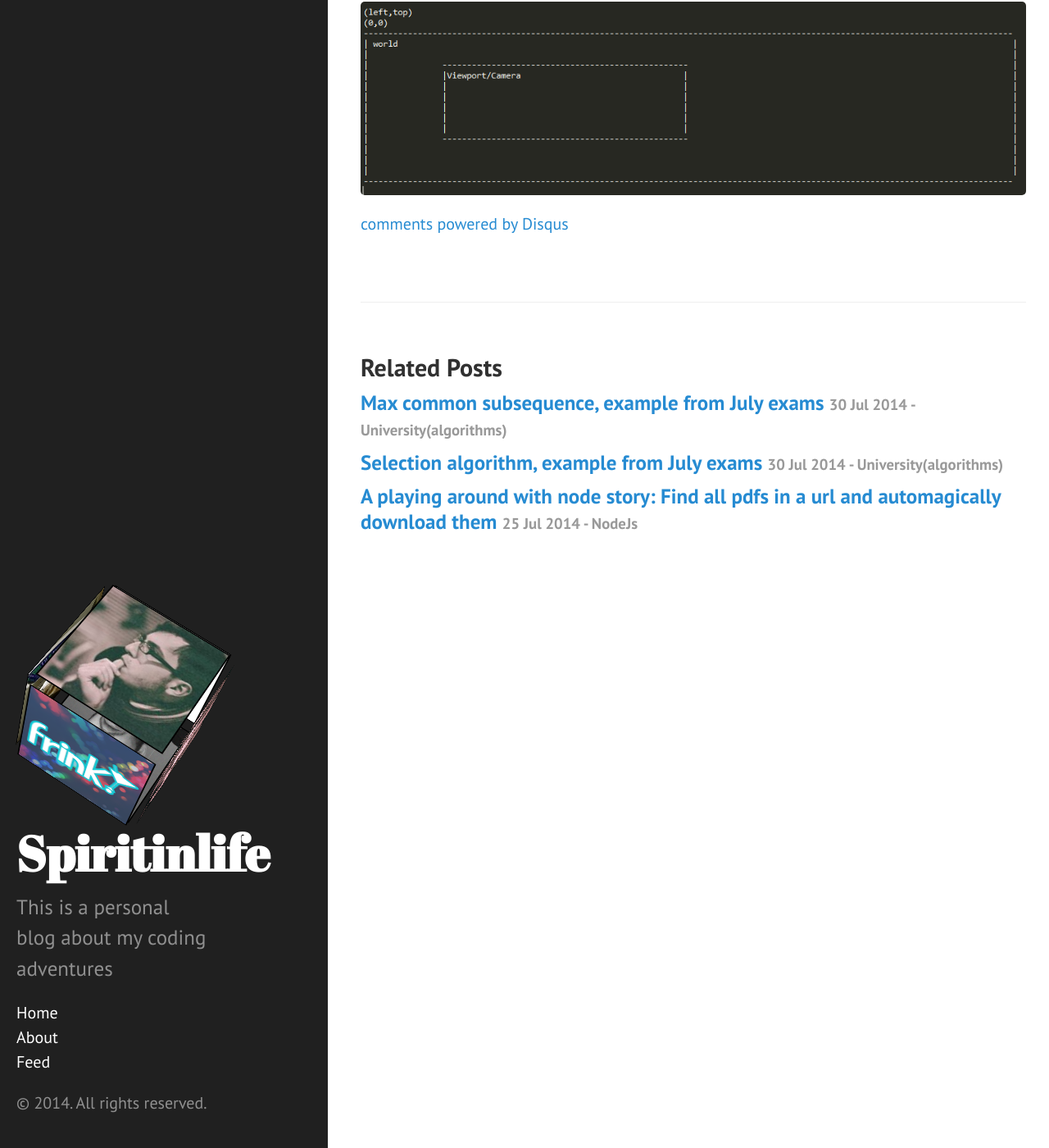
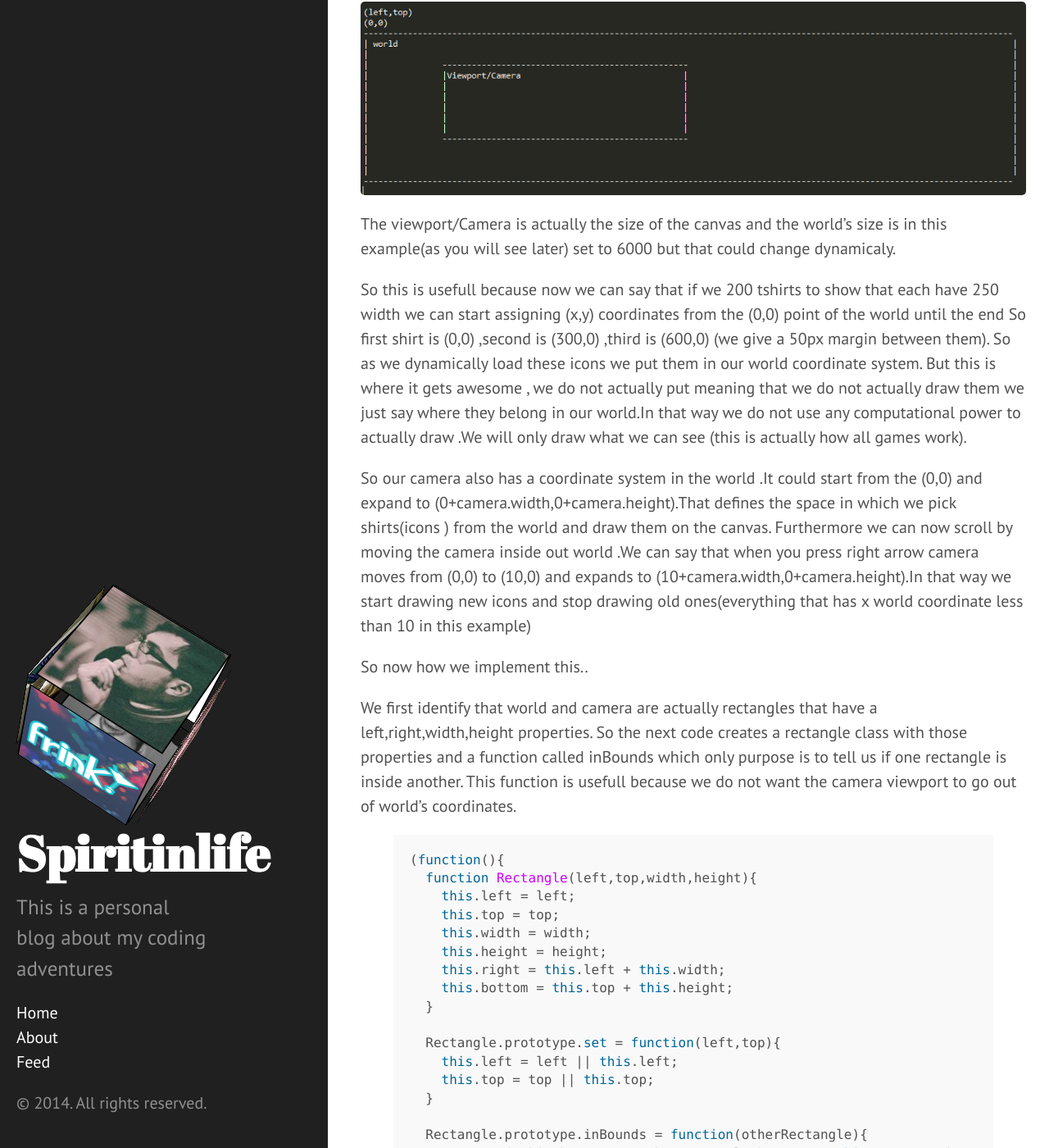
Before and after one commit to spiritinlife/spiritinlife.github.io, a Jekyll site: the page built from _posts/2014-08-02-Implementing-hanging-rack-clothes-js-canvas.markdown, in a window 1280 px wide and 1400 px high, scrolled down 3316 px. Shown: the whole window at 82% size. Built offline with Jekyll 4.4.1, drawn with Linux system fonts in a browser that asks for light colours; Markdown is read by kramdown in place of the engine named in the settings; comment, search, counter and statistics services are not loaded; some of the changed text lies outside the part shown.

Commit message:
Article about javascript canvas

```diff
--- a/_posts/2014-08-02-Implementing-hanging-rack-clothes-js-canvas.markdown
+++ b/_posts/2014-08-02-Implementing-hanging-rack-clothes-js-canvas.markdown
@@ -133,3 +133,159 @@ Lets see what we try to do
 We will have a big world in our mind in which we can only see a certain amount of space so in poor graphics it looks like this<br>
 
 <img src="/images/camera_world_cords_explained.png">
+
+
+
+
+The viewport/Camera is actually the size of the canvas and the world's size is in this example(as you will see later) set to 6000 but that could change dynamicaly.
+
+So this is usefull because now we can say that if we 200 tshirts to show that each have 250 width we can start assigning (x,y) coordinates from the (0,0) point of the world until the end
+So first shirt is (0,0) ,second is (300,0) ,third is (600,0) (we give a 50px margin between them).
+So as we dynamically load these icons we put them in our world coordinate system.
+But this is where it gets awesome , we do not actually put meaning that we do not actually draw them we just say where they belong in our world.In that way we do not use any computational power to actually draw .We will only draw what we can see (this is actually how all games work).
+
+So our camera also has a coordinate system in the world .It could start from the (0,0) and expand to (0+camera.width,0+camera.height).That defines the space in which we pick shirts(icons )
+from the world and draw them on the canvas.
+Furthermore we can now scroll by moving the camera inside out world .We can say that when you press right arrow camera moves from (0,0) to (10,0) and expands to (10+camera.width,0+camera.height).In that way we start drawing new icons and stop drawing old ones(everything that has x world coordinate less than 10 in this example)
+
+
+
+
+So now how we implement this..
+
+We first identify that world and camera are actually rectangles that have a left,right,width,height properties.
+So the next code creates a rectangle class with those properties and a function called inBounds which only purpose is to tell us if one rectangle is inside another.
+This function is usefull because we do not want the camera viewport to go out of world's coordinates.
+
+{% highlight javascript %}
+(function(){
+  function Rectangle(left,top,width,height){
+    this.left = left;
+    this.top = top;
+    this.width = width;
+    this.height = height;
+    this.right = this.left + this.width;
+    this.bottom = this.top + this.height;
+  }
+
+  Rectangle.prototype.set = function(left,top){
+    this.left = left || this.left;
+    this.top = top || this.top;
+  }
+
+  Rectangle.prototype.inBounds = function(otherRectangle){
+     return ( this.bottom <= otherRectangle.bottom && this.top >= otherRectangle.top && this.left >= otherRectangle.left && this.right <= otherRectangle.right);
+
+  }
+
+  HangingRack.Rectangle = Rectangle;
+})();
+
+
+{% endhighlight %}
+
+
+So now we can implement our camera  as rectangle.
+Next we define our camera class.
+Camera has its own world coordinates xView,yView , viewport width and height and world width and height
+So we create two rectangles one that has the camera viewport and one that has the cameras world(actually the whole world-there is no other world just the cameras).
+We also define one function :
+-updateViewport uses the HangingRack.controls left and right to interpolate the xView and yView by a speed of 200/FPS when they are pressed.It also performs a trick that will be  explained  later so that we can identify touches (for mobile compatibility).It also checks if the the viewport is in the world after the change and if it is not it forces it to be.
+
+{% highlight javascript %}
+
+
+(function(){
+  /****************************************
+  *       xCamera.js                *
+  * Implementation of a 2d camera on the  *
+  * xAxis only                            *
+  *****************************************/
+
+
+  //xCamera constructor
+  //xView is the position of the camera on x
+  //yView is the position of the camera on y
+  //vWidth is the viewport width
+  //vHeight is the viewport height
+  //wHeight is the worlds height
+  //wHeight is the worlds width
+  function xCamera(vWidth,vHeight,wWidth,wHeight,xView,yView){
+
+    //Position of camera (default left-top)
+    this.xView = xView || 0;
+    this.yView = yView || 0;
+
+
+    //Viewport size
+    this.viewportWidth = vWidth;
+    this.viewportHeight = vHeight;
+
+    //World size
+    this.worldWidth = wWidth;
+    this.worldHeight = wHeight;
+
+
+    this.viewport = new  HangingRack.Rectangle(this.xView,this.yView,this.viewportWidth,this.viewportHeight);
+    this.world  = new  HangingRack.Rectangle(0,0,this.worldWidth,this.worldHeight);
+    //Note this.worldHeight should be the same as  viewportHeight for this example
+
+    this.cameraSpeed = 200;
+  }
+
+
+  xCamera.prototype.updateViewport = function() {
+
+    if (HangingRack.controls.left === true){
+      //Update the position of Camera
+      //Left means that we need to see more to the  right so we add
+      this.xView += this.cameraSpeed * HangingRack.STEP;
+    }
+
+
+    if (HangingRack.controls.right === true){
+      //Update the position of Camera
+      //Right means that we need to see more to the left so we subtract
+      this.xView -= this.cameraSpeed * HangingRack.STEP;
+
+    }
+
+
+
+
+    if (HangingRack.controls.touch > 0)
+    {
+      this.xView -= HangingRack.controls.touch  * HangingRack.STEP;
+      HangingRack.controls.touch -= 1;
+      if (HangingRack.controls.touch < 0 ){
+        HangingRack.controls.touch = 0;
+      }
+    }
+
+    if (HangingRack.controls.touch < 0)
+    {
+      this.xView -= HangingRack.controls.touch  * HangingRack.STEP;
+      HangingRack.controls.touch += 1;
+      if (HangingRack.controls.touch > 0 ){
+          HangingRack.controls.touch = 0;
+        }
+    }
+
+    //set the new position of the camera
+    this.viewport.set(this.xView,this.yView);
+
+    // don't let camera leaves the world's boundary
+    if(!this.viewport.inBounds(this.world))
+    {
+      if(this.viewport.left < this.world.left)
+        this.xView = this.world.left;
+
+      if(this.viewport.right > this.world.right)
+        this.xView = this.world.right - this.viewportWidth;
+    }
+  }
+
+   HangingRack.xCamera = xCamera;
+})();
+
+{% endhighlight %}
```
